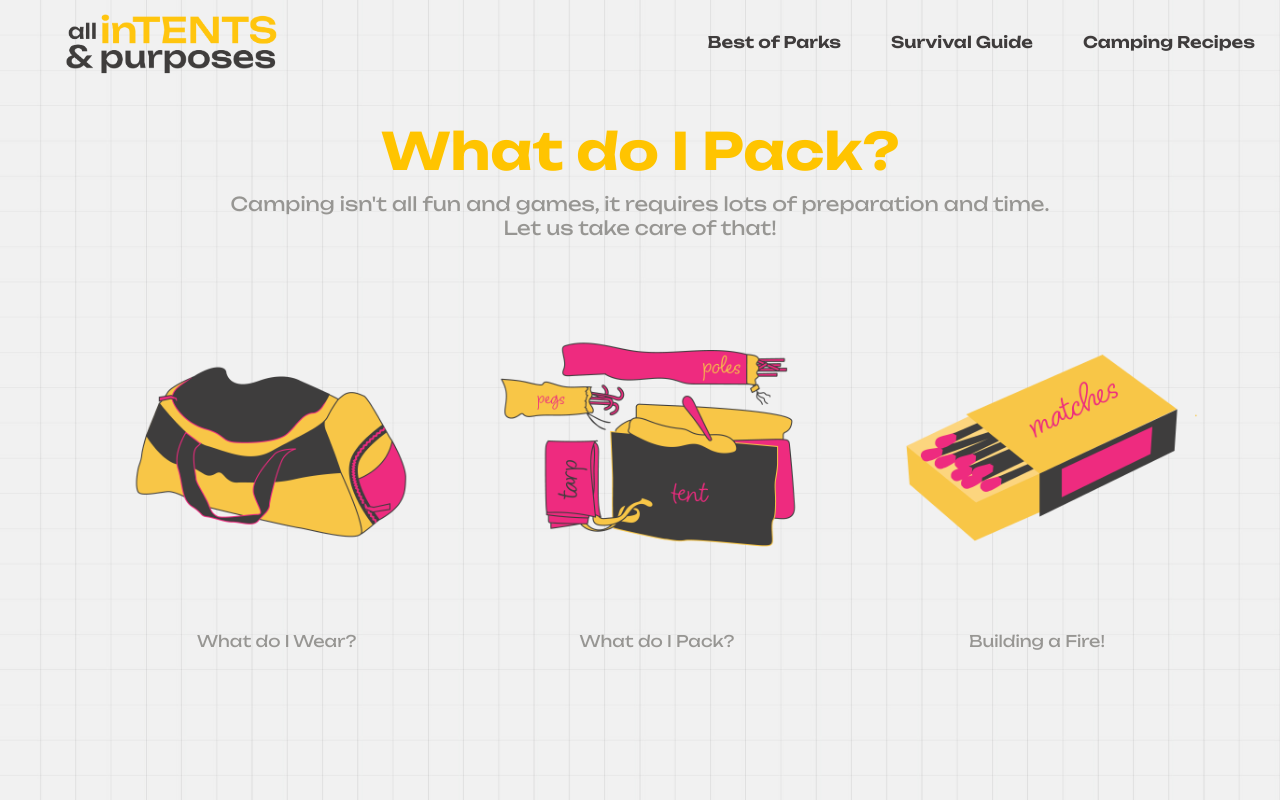
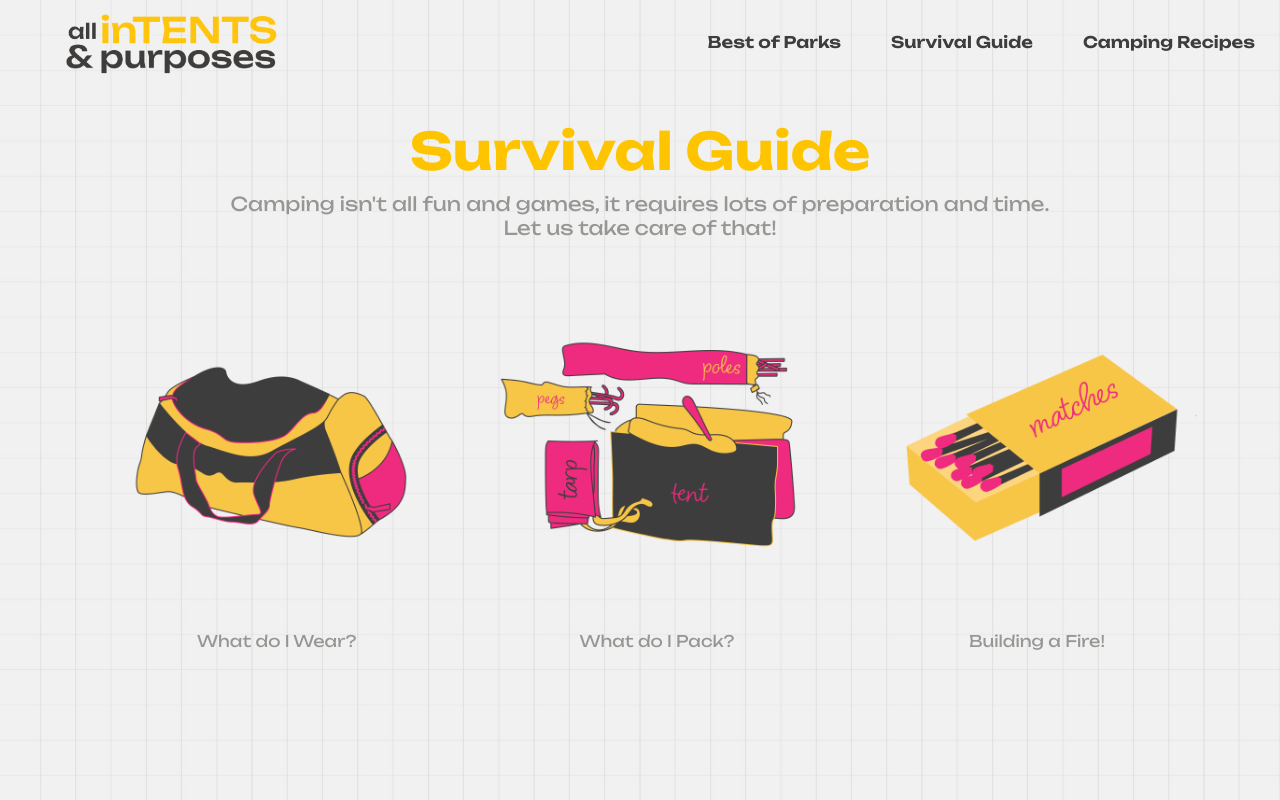
Before and after one commit to alisonrepetski/inTentsandPurposes, a plain HTML site: page html/survivalguide.html in a window 1280 px wide. Drawn offline with nearby package versions, Linux system fonts and the light colour scheme.

Commit message:
Update survivalguide.html

```diff
--- a/html/survivalguide.html
+++ b/html/survivalguide.html
@@ -20,7 +20,7 @@
         </nav>
         </div>
 
-<h1> What do I Pack? </h1>
+<h1> Survival Guide </h1>
 <h4> Camping isn't all fun and games, it requires lots of preparation and time. <br> Let us take care of that! </h4>
 
 <div>
```
